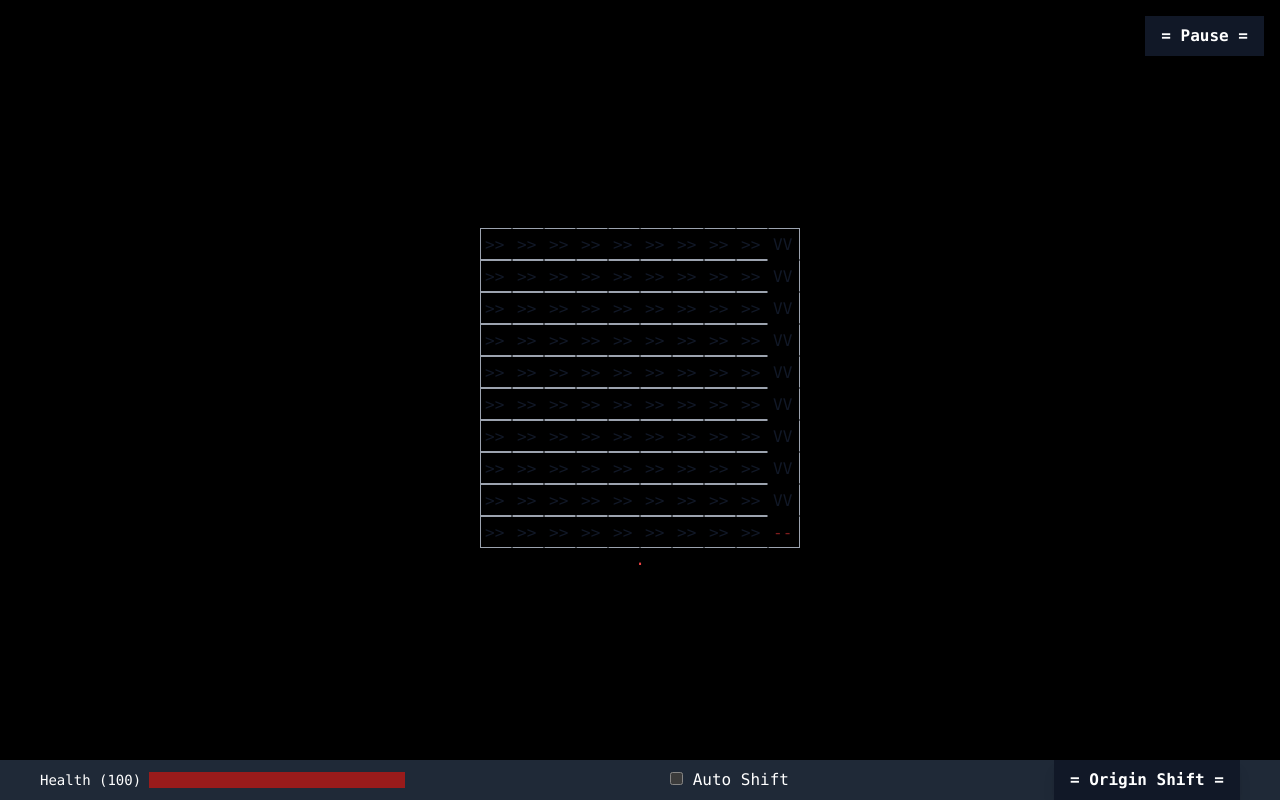
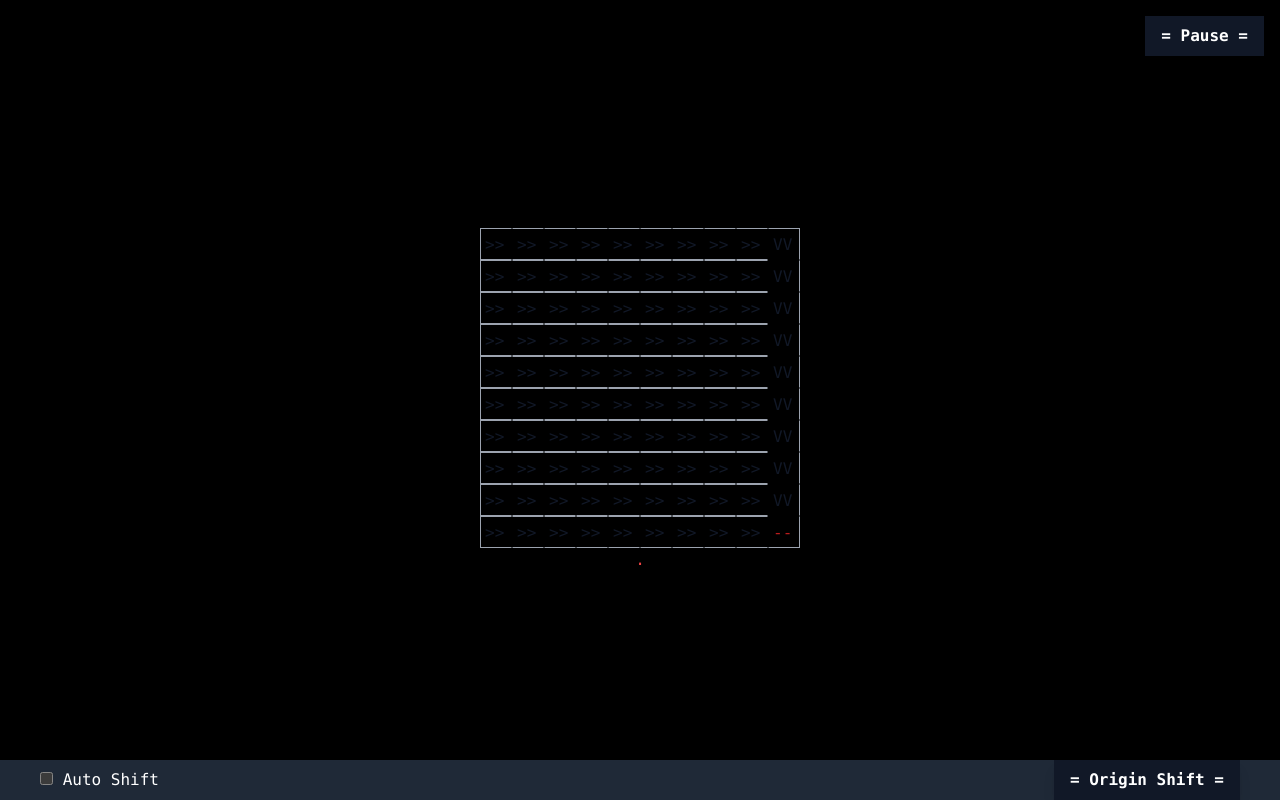
Before and after one commit to SX-9/forever-maze, a SvelteKit app: page /play in a window 1280 px wide. Built offline with nearby package versions, Linux system fonts and the light colour scheme.

Commit message:
remove health system

```diff
--- a/src/routes/play/+page.svelte
+++ b/src/routes/play/+page.svelte
@@ -8,9 +8,7 @@
     let grid = $state(maze.getWalls());
     let autogen = $state(false);
     let error = $state('.');
-    let gameState = $state({
-        health: 100,
-    });
+    let gameState = $state({});
 
     function errorCatch(e: Error) {
         error = e.toString();
@@ -50,23 +48,14 @@
     });
 
     $effect(() => {
-        if (gameState.health > 100) gameState.health = 100;
-        if (gameState.health < 0) gameState.health = 0;
-
         localStorage.setItem('gameState', JSON.stringify(gameState));
-
-        if (gameState.health <= 0) {
-            alert('You died! Triggering reset...');
-            localStorage.clear();
-            window.location.reload();
-        }
     });
 </script>
 
 <div class="w-min h-full max-w-min max-h-full overflow-auto p-4 mx-auto flex flex-col justify-center items-center">
-    <div class="">
+    <div>
         {#each grid as row}
-            <div class="flex w-full justify-evenly">
+            <div class="flex">
                 {#each row as node}
                     <div
                         class="size-8 p-1 border-transparent border
@@ -75,9 +64,8 @@
                             data-[wall-left=true]:border-l-gray-400
                             data-[wall-right=true]:border-r-gray-400"
                         data-wall-up={node.walls[0]} data-wall-down={node.walls[1]} data-wall-left={node.walls[2]} data-wall-right={node.walls[3]}
-                        data-direction={node.direction}
-                    >
-                        <span data-direction={node.direction} class="text-gray-900 data-[direction=0]:text-red-900">{symbols[node.direction]}</span>
+                        data-direction={node.direction}>
+                        <span data-direction={node.direction} class="text-gray-900 data-[direction=0]:text-red-700">{symbols[node.direction]}</span>
                     </div>
                 {/each}
             </div>
@@ -87,14 +75,6 @@
 </div>
 
 <div class="fixed bottom-0 px-10 w-full object-cover h-10 flex gap-2 justify-between items-center bg-gray-800">
-    <div class="flex gap-2 justify-between items-center">
-        <span class="text-sm">Health ({gameState.health})</span>
-        <progress
-            class="w-64 h-4 [&::-webkit-progress-value]:bg-red-800 [&::-moz-progress-bar]:bg-red-800"
-            value={gameState.health}
-            max="100"
-        ></progress>
-    </div>
     <div>
         <input type="checkbox" name="auto" bind:checked={autogen}>
         <label for="auto">Auto Shift</label>
```
